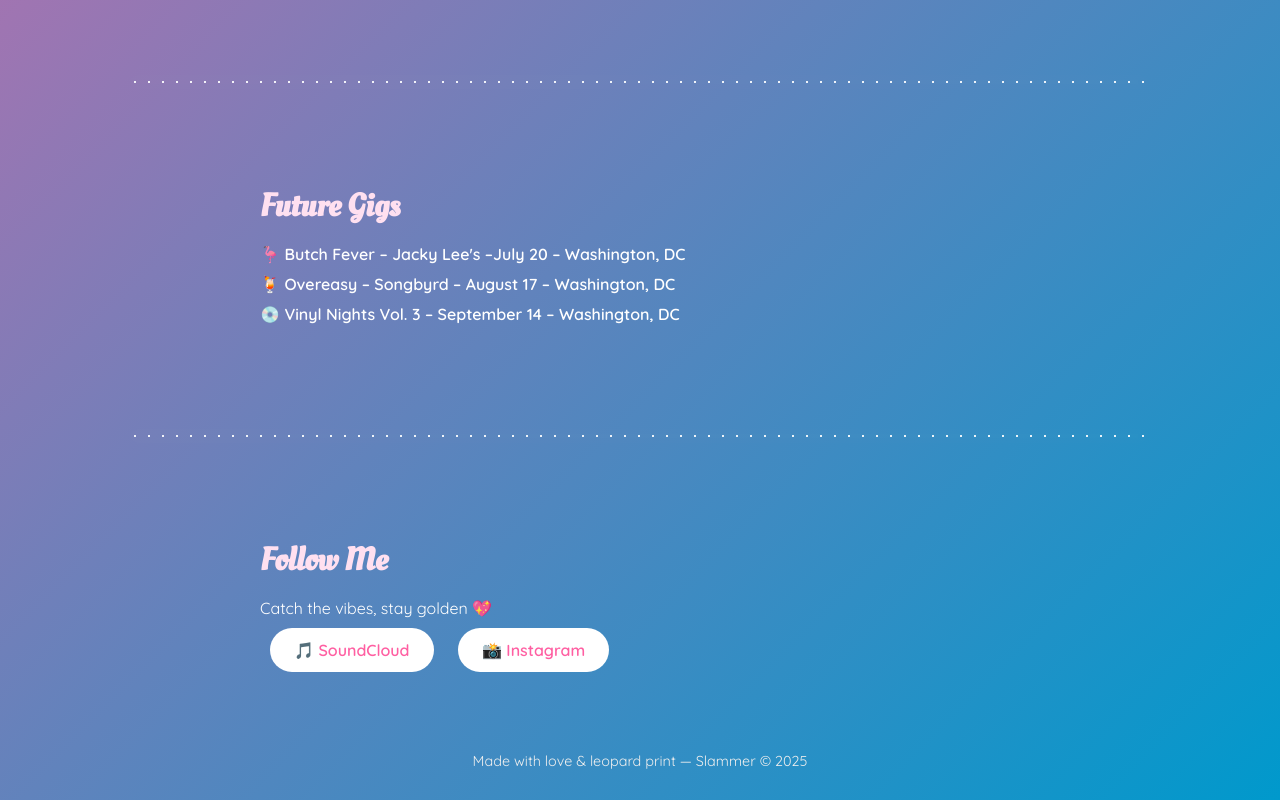
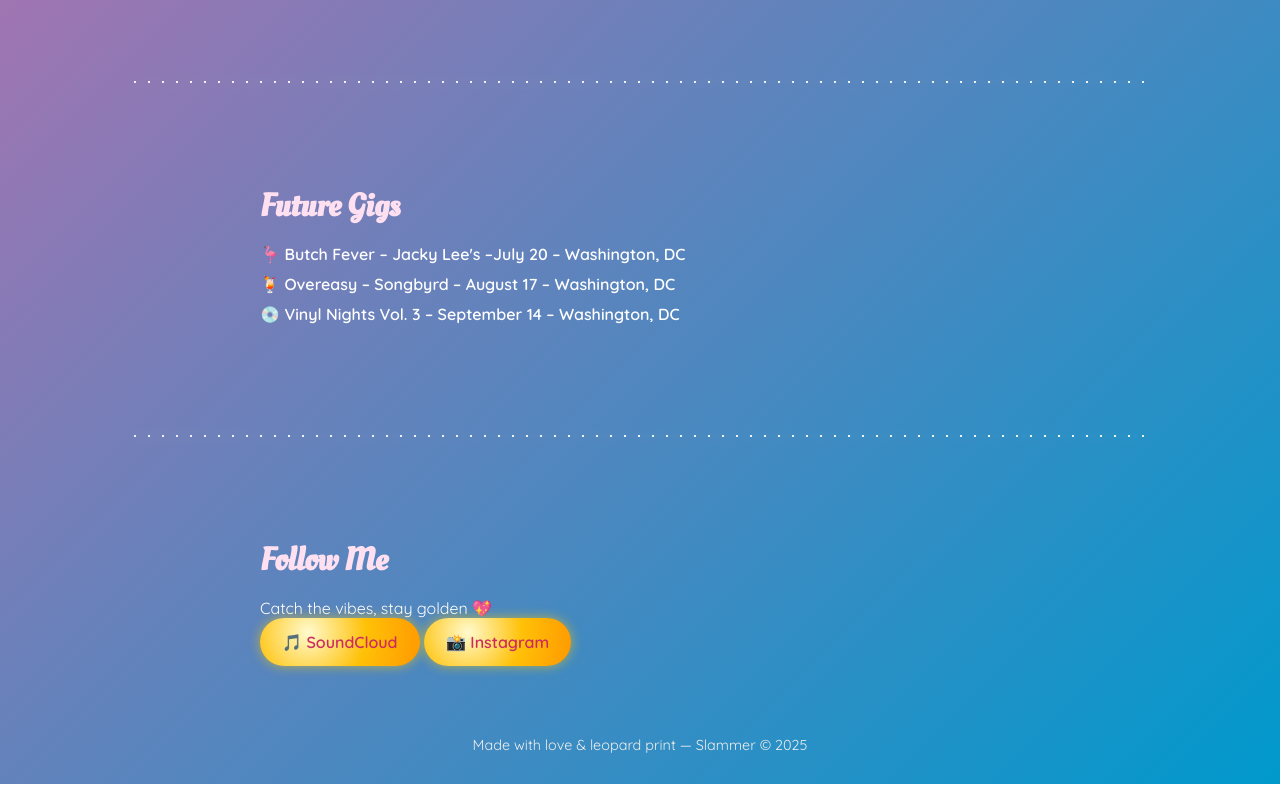
Before and after one commit to pumzi/dj-website, a plain HTML site: page index.html in a window 1280 px wide. Shown: the part 1224-2024 px from the top of the page. Drawn offline with Linux system fonts and the light colour scheme.

```diff
--- a/index.html
+++ b/index.html
@@ -148,22 +148,29 @@ nav a.active {
   width: 80%;
 }
 
-    .button {
-      display: inline-block;
-      background: #fff;
-      color: #ff5fa2;
-      padding: 12px 24px;
-      border-radius: 30px;
-      font-weight: bold;
-      text-decoration: none;
-      margin: 10px;
-      transition: all 0.3s ease;
-    }
+    .button,
+.book-button {
+  display: inline-block;
+  background: radial-gradient(circle at 30% 30%, #fffacd, #ffc107, #ff9800);
+  color: #cc2b5e;
+  padding: 14px 22px;
+  border: none;
+  border-radius: 999px;
+  font-weight: bold;
+  text-decoration: none;
+  box-shadow: 0 0 12px rgba(255, 204, 0, 0.6);
+  transition: transform 0.2s ease, box-shadow 0.2s ease;
+  cursor: pointer;
+}
 
-    .button:hover {
-      background: #ffe0f0;
-      color: #cc2b5e;
-    }
+.button:hover,
+.book-button:hover {
+  transform: scale(1.05);
+  box-shadow: 0 0 20px rgba(255, 200, 0, 0.9), 0 0 12px #ffd700 inset;
+  background: radial-gradient(circle at 30% 30%, #fff8dc, #fdd835, #f57c00);
+  color: #b71c1c;
+}
+
 
     .footer {
       text-align: center;
```
